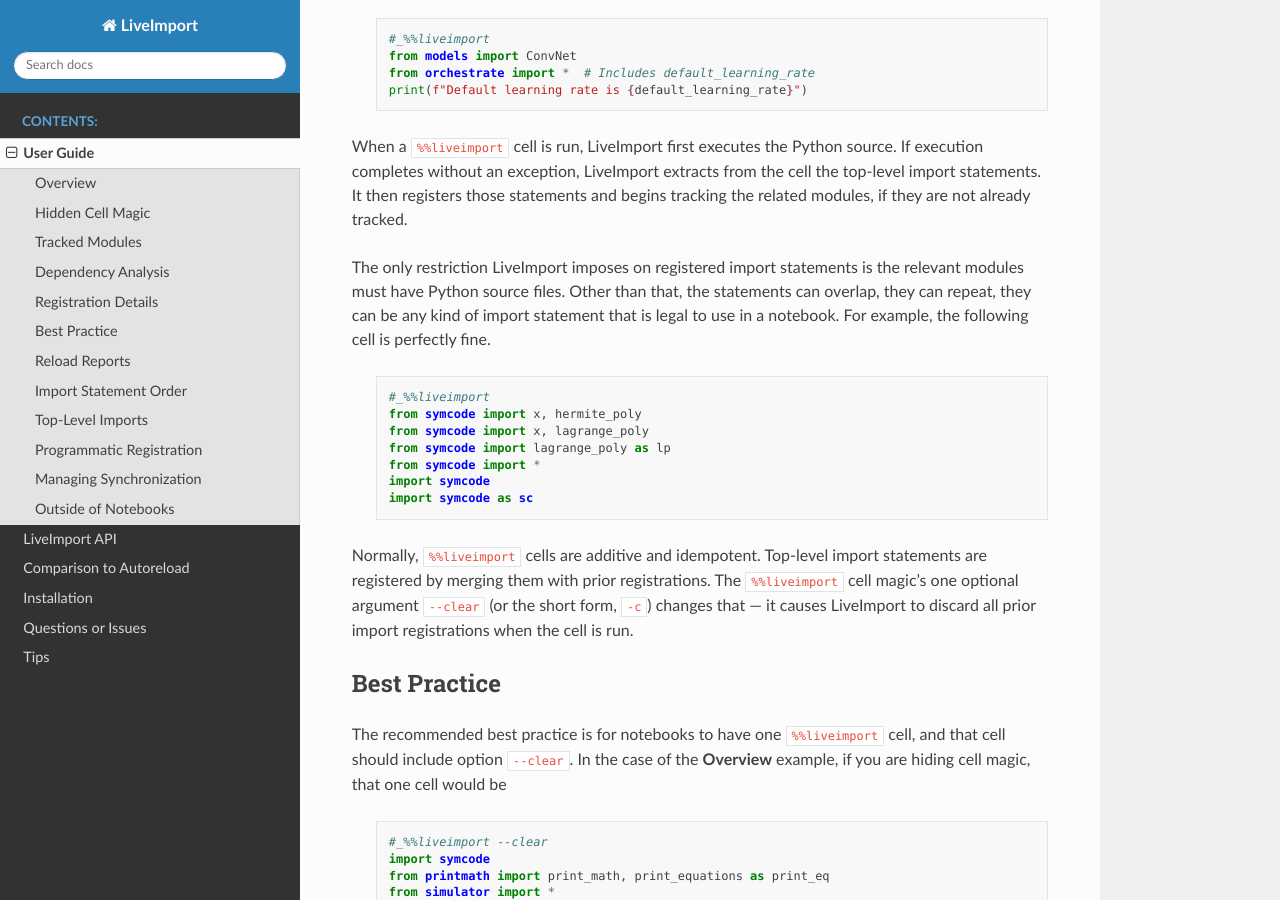
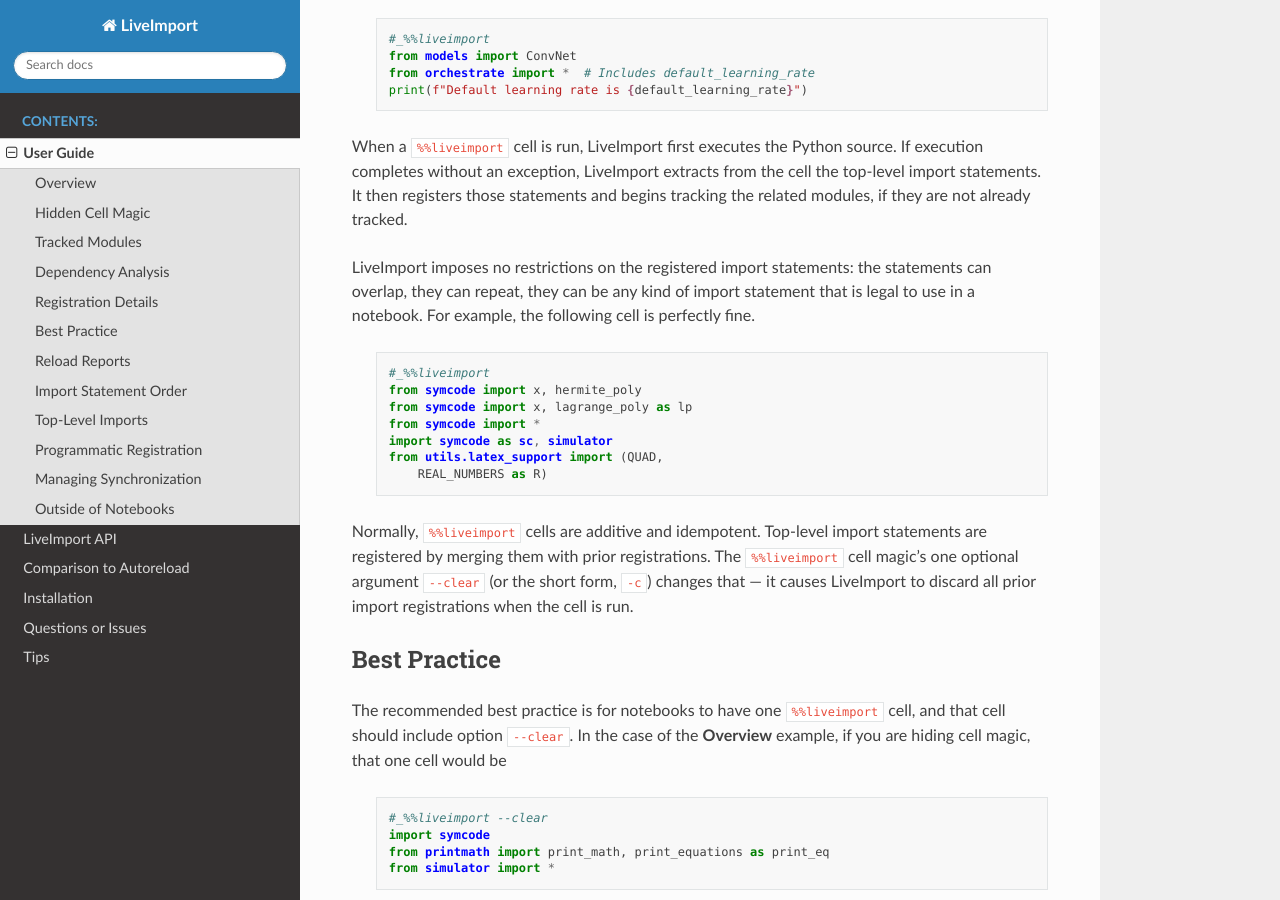
Before and after one commit to escreven/liveimport, a Sphinx documentation site: the page built from doc/userguide.rst, in a window 1280 px wide and 900 px high, scrolled down 2865 px. Built offline with Sphinx 7.4.7 and the Read the Docs theme 3.1.0, drawn with Linux system fonts in a browser that asks for light colours.

```diff
--- a/doc/userguide.rst
+++ b/doc/userguide.rst
@@ -159,8 +159,7 @@ source.  If execution completes without an exception, LiveImport extracts from
 the cell the top-level import statements.  It then registers those statements
 and begins tracking the related modules, if they are not already tracked.
 
-The only restriction LiveImport imposes on registered import statements is the
-relevant modules must have Python source files.  Other than that, the
+LiveImport imposes no restrictions on the registered import statements: the
 statements can overlap, they can repeat, they can be any kind of import
 statement that is legal to use in a notebook.  For example, the following cell
 is perfectly fine.
@@ -169,11 +168,11 @@ is perfectly fine.
 
       #_%%liveimport
       from symcode import x, hermite_poly
-      from symcode import x, lagrange_poly
-      from symcode import lagrange_poly as lp
+      from symcode import x, lagrange_poly as lp
       from symcode import *
-      import symcode
-      import symcode as sc
+      import symcode as sc, simulator
+      from utils.latex_support import (QUAD,
+          REAL_NUMBERS as R)
 
 Normally, ``%%liveimport`` cells are additive and idempotent.  Top-level import
 statements are registered by merging them with prior registrations.  The
```
